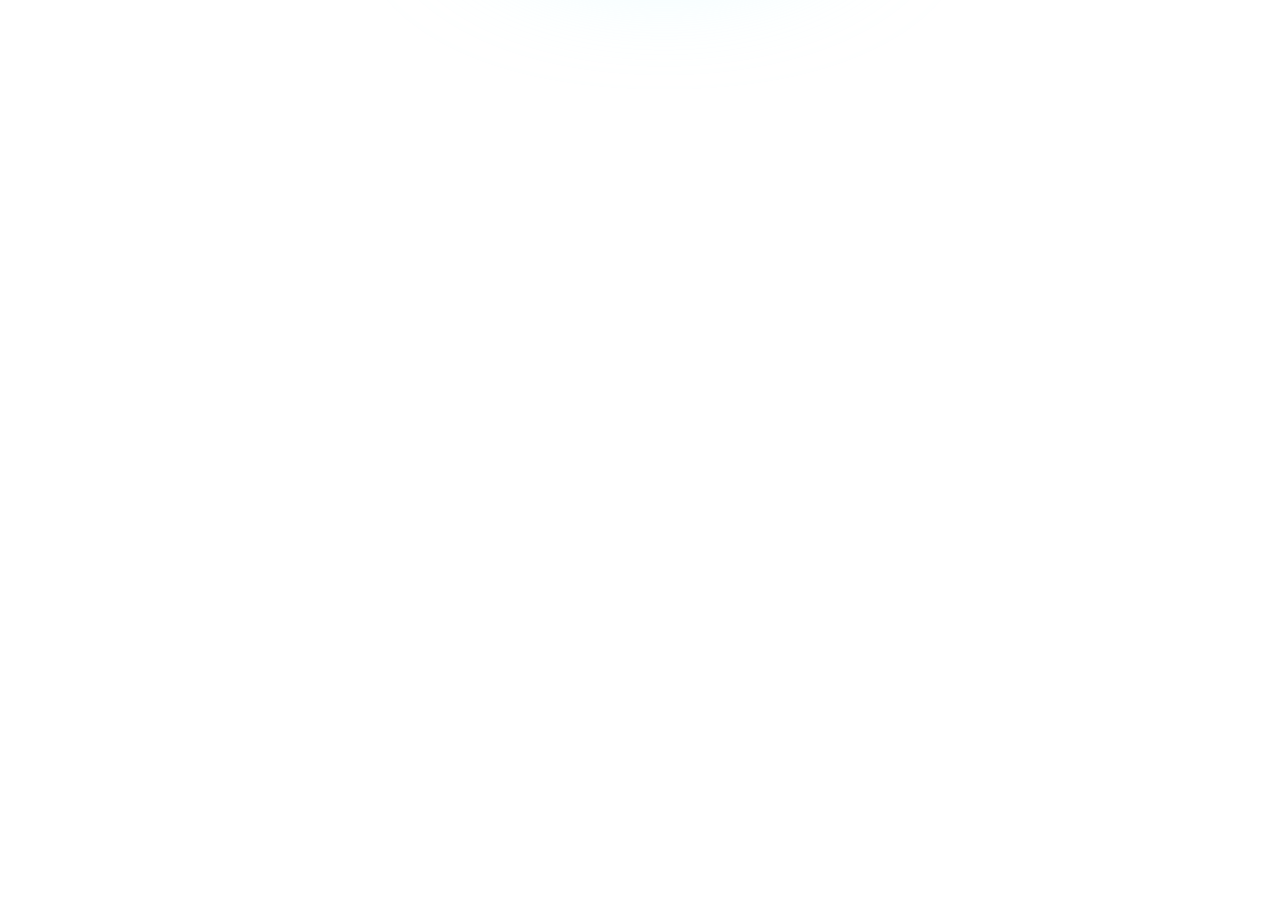
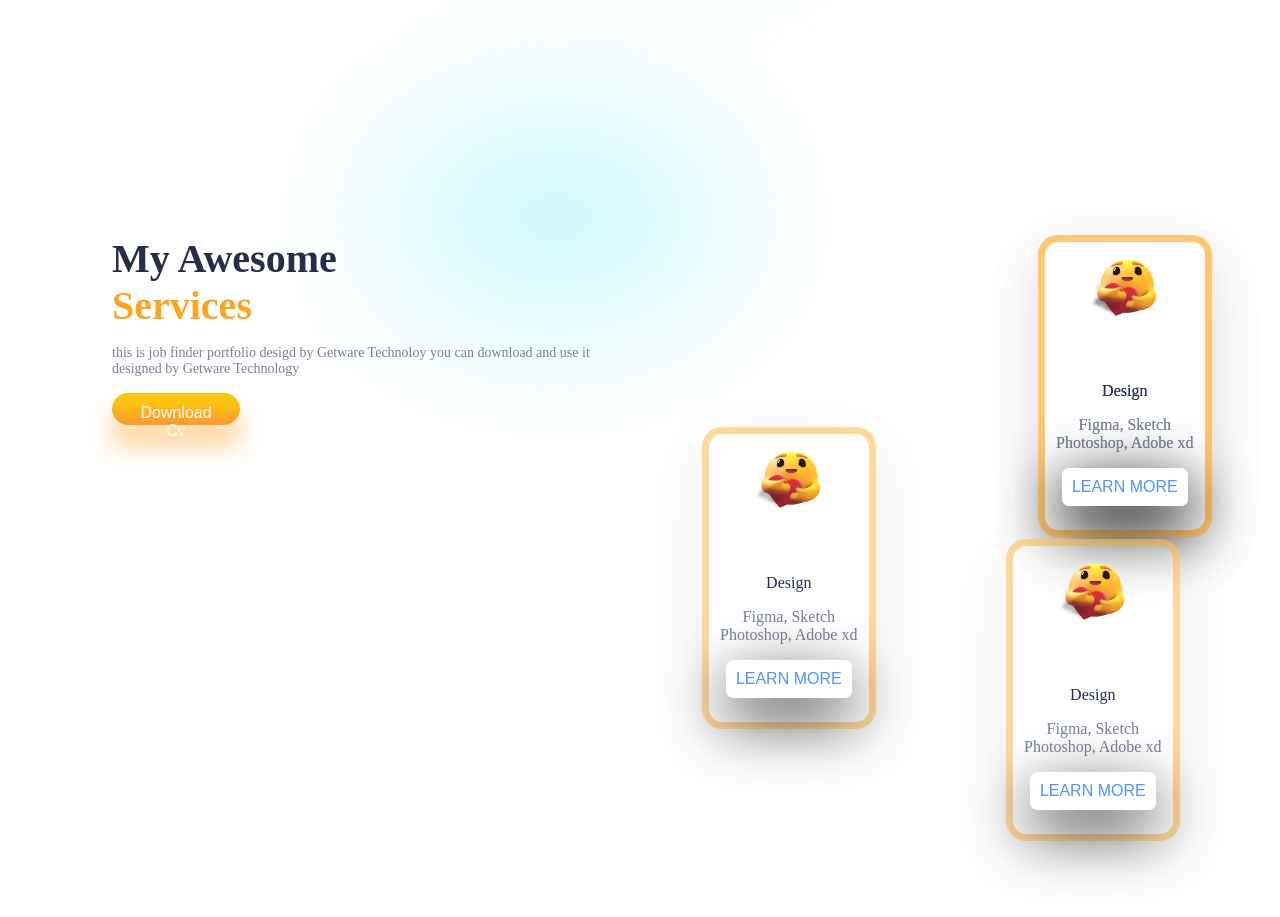
Before and after one commit to GetnetAm/Portfolio-Design-Dashboard-DesignTemplate-one, a React (Create React App) app: page / in a window 1280 px wide. Shown: the part 717-1634 px from the top of the page. Before the commit the page ends 824 px from the top, so only its background shows below. Built offline with nearby package versions, Linux system fonts and the light colour scheme.

Commit message:
service design

```diff
--- a/src/App.js
+++ b/src/App.js
@@ -2,12 +2,14 @@
 import './App.css';
 import Intro from './components/intro/Intro';
 import Navbar from './components/navbar/Navbar';
+import Services from './components/services/Services';
 
 function App() {
   return (
     <div className="App">
       <Navbar />
       <Intro />
+      <Services />
     </div>
   );
 }
--- /dev/null
+++ b/src/components/card/Card.css
@@ -0,0 +1,34 @@
+.card{
+    width: 10rem;
+    height: 18rem;
+    position: absolute;
+    display: flex;
+    flex-direction: column;
+    gap: 1rem;
+    align-items: center;
+    width: 10rem;
+    text-align: center;
+    background-color: rgba(255, 255, 255, 0.26);
+    border: 7px solid var(--orangeCard);
+  box-shadow: var(--boxShadow);
+  border-radius: 20px;
+
+}
+.card span:nth-of-type(2){
+    color: var(--gray);
+    font-size: 16px;
+}
+.card > img{
+    transform: scale(0.6);
+    margin-top: -2rem;
+}
+
+.c-button{
+    background: #ffffff;
+    box-shadow: 0px 19px 60px rgba(0,0,0, 0.8);
+    border-radius: 7px;
+    border: none;
+    padding: 10px;
+    font-size: 16px;
+    color: #5290fd;
+}
--- /dev/null
+++ b/src/components/card/Card.js
@@ -0,0 +1,16 @@
+import "./Card.css"
+
+function Card({emoji, heading, details}) {
+  return (
+    <div className="card" style={{left:'14rem'}}>
+        <img src={emoji} alt=""/>
+        <span>{ heading}</span>
+        <span>{ details}</span>
+        <button className="c-button">LEARN MORE</button>
+
+    </div>
+
+  )
+}
+
+export default Card
--- /dev/null
+++ b/src/components/services/Services.css
@@ -0,0 +1,44 @@
+.services{
+    padding: 0 3rem 0 3rem;
+    display: flex;
+    height: 90vh;
+    margin-bottom: 8rem;
+    margin-top: 9rem;
+    margin-bottom: 13rem;
+}
+
+.awesome{
+    display: flex;
+    flex-direction: column;
+    position: relative;
+}
+
+.awesome > :nth-child(1){
+    color: var(--black);
+    font-size: 2.5rem;
+    font-weight: bold;
+}
+.awesome> :nth-child(2){
+    color: var(--orange);
+    font-size: 2.5rem;
+    font-weight: bold;
+}
+
+.awesome > :nth-child(3){
+    color: var(--gray);
+    font-size: 14px;
+    margin-top: 1rem;
+}
+
+.s-button{
+    width: 8rem;
+    height: 2rem;
+    margin-top: 1rem;
+}
+.cards{
+    position: relative;
+
+}
+.cards>*{
+    position: absolute;
+}
--- /dev/null
+++ b/src/components/services/Services.js
@@ -0,0 +1,71 @@
+import "./Services.css"
+import HearEmogi from "../../img/heartemoji.png";
+import Glass from "../../img/glasses.png";
+import Card from "../card/Card";
+import Resume from "../document/resume.pdf"
+
+
+function Services() {
+  return (
+    <div className="services">
+        {/* left side */}
+        <div className="awesome">
+            <span>My Awesome</span>
+            <span>Services</span>
+
+            <span>this is job finder portfolio desigd by Getware Technoloy you can download and use it
+            <br />
+            designed by Getware Technology
+            </span>
+            <a href={Resume}>
+            <button className="button s-button ">Download Cv</button>
+            </a>
+
+            <div className="blur s-blurl" style={{background: "#abf1ff94"}}>
+
+            </div>
+
+        </div>
+
+        {/* right side */}
+        <div className="cards">
+          <div style={{left: '14rem'}}>
+            <Card
+            emoji= {HearEmogi}
+            heading={'Design'}
+            details={"Figma, Sketch Photoshop, Adobe xd"}
+            />
+          </div>
+          <div style={{left: '14rem'}}>
+            <Card
+            emoji= {HearEmogi}
+            heading={'Design'}
+            details={"Figma, Sketch Photoshop, Adobe xd"}
+            />
+          </div>
+          <div style={{top:"12rem", left: '-7rem'}}>
+            <Card
+            emoji= {HearEmogi}
+            heading={'Design'}
+            details={"Figma, Sketch Photoshop, Adobe xd"}
+            />
+          </div>
+
+          <div style={{top:"19rem", left: '12rem'}}>
+            <Card
+            emoji= {HearEmogi}
+            heading={'Design'}
+            details={"Figma, Sketch Photoshop, Adobe xd"}
+            />
+          </div>
+
+
+
+
+        </div>
+
+    </div>
+  )
+}
+
+export default Services
```
Also changed, not shown: 2 other files (tests, documents, lock files or other folders).
